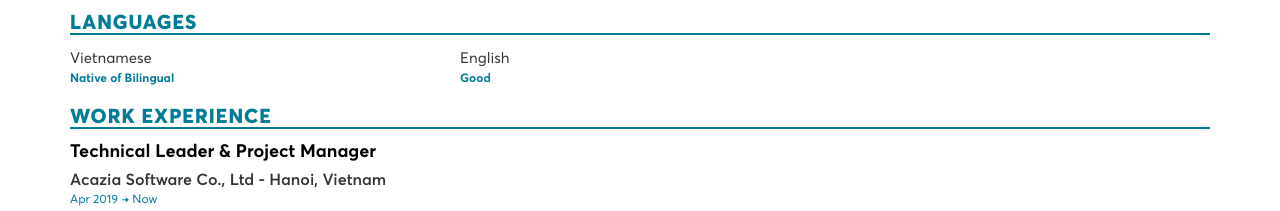
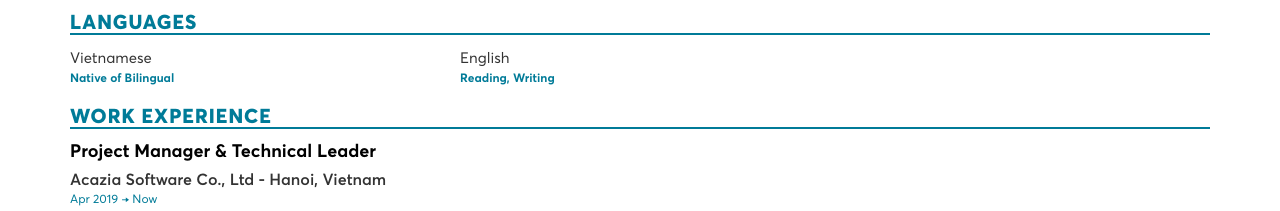
Before and after one commit to cuongdoict/cuongdoict.github.io, a website: page cv/index.html in a window 1280 px wide. Shown: the part 825-1036 px from the top of the page. Drawn offline with nearby package versions, Linux system fonts and the light colour scheme.

Commit message:
Update cv

```diff
--- a/cv/index.html
+++ b/cv/index.html
@@ -198,7 +198,7 @@
 					</div>
 					<div class="col-xs-4">
 						<div style="font-size: 15px;">English</div>
-						<small class="cv-info">Good</small>
+						<small class="cv-info">Reading, Writing</small>
 					</div>
 				</div>
 			</div>
@@ -210,7 +210,7 @@
 			<div class="session-container">
 				<h4 class="session-title">work experience</h4>
 				<div class="session-item first-child">
-					<h5>Technical Leader & Project Manager</h5>
+					<h5>Project Manager & Technical Leader</h5>
 					<h6>Acazia Software Co., Ltd - Hanoi, Vietnam</h6>
 					<div class="time-box">
 						<time>Apr 2019 &#8594; Now</time>
```
